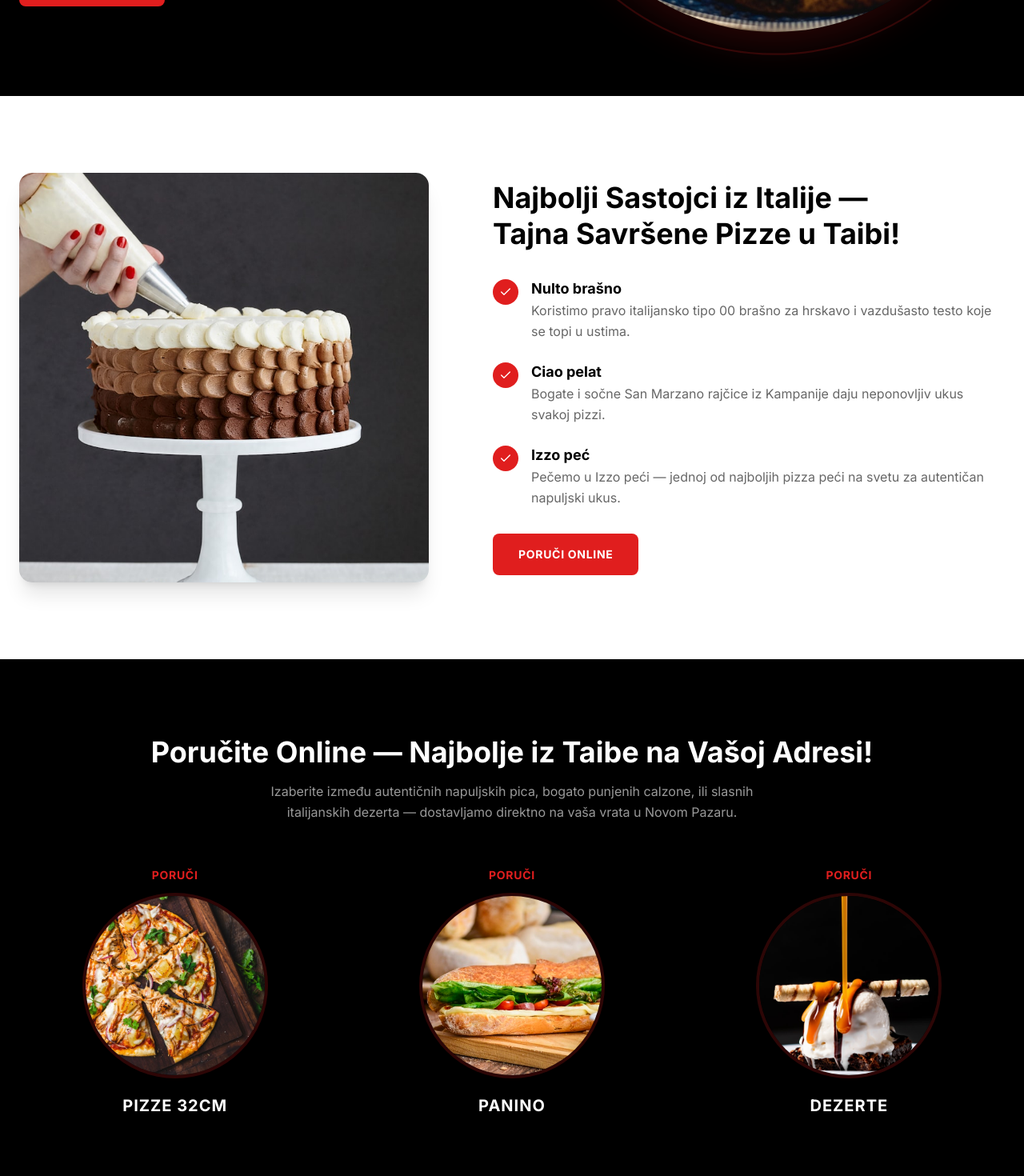
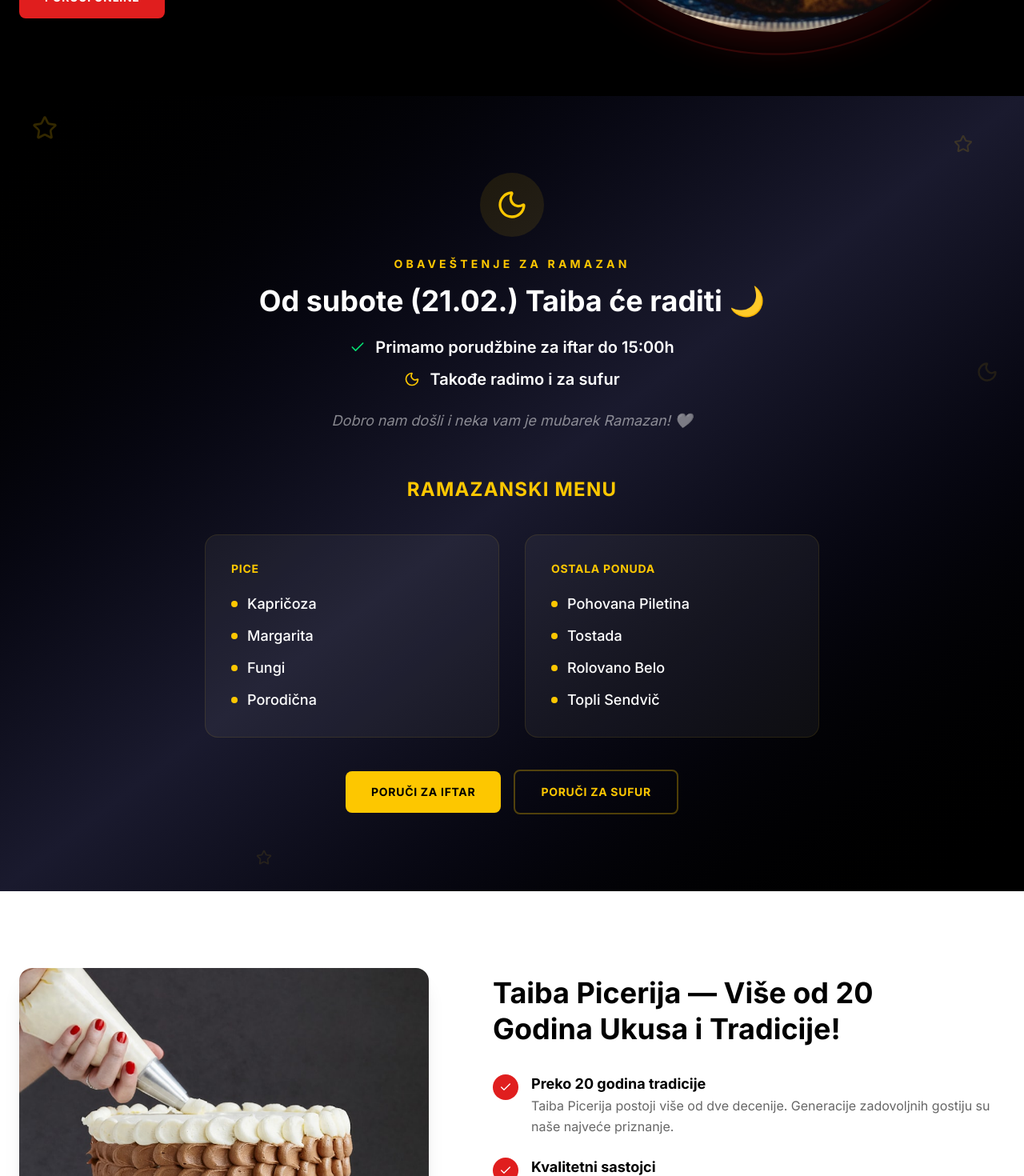
Before and after one commit to luckybbbbbb/taiba-picerija, a Next.js app: page / in a window 1280 px wide. Shown: the part 800-2270 px from the top of the page at 80% size. Built offline with nearby package versions, Linux system fonts and the light colour scheme; a web font is replaced by a local one.

Commit message:
Ramazanski baner sa pravim tekstom, menu sa svim ponudama, pojednostavljen header bar

```diff
--- a/app/layout.tsx
+++ b/app/layout.tsx
@@ -14,9 +14,9 @@ const playfair = Playfair_Display({
 })
 
 export const metadata: Metadata = {
-  title: 'Taiba Café & Restaurant | Dostava Prave Napuljske Pizze - Novi Pazar',
+  title: 'Taiba Café & Restaurant | Picerija Novi Pazar — Preko 20 Godina Tradicije',
   description:
-    'Naručite autentičnu napuljsku pizzu online. Besplatna dostava u Novom Pazaru. Taiba Café & Restaurant - najbolji italijanski sastojci, prava napuljska tradicija.',
+    'Poručite pizzu online. Besplatna dostava u Novom Pazaru. Taiba Picerija — preko 20 godina tradicije. Pice, pohovana piletina, tostade, topli sendviči i ramazanski menu.',
 }
 
 export const viewport: Viewport = {
--- a/app/page.tsx
+++ b/app/page.tsx
@@ -1,5 +1,6 @@
 import { Navbar } from "@/components/navbar"
 import { Hero } from "@/components/hero"
+import { RamadanBanner } from "@/components/ramadan-banner"
 import { Ingredients } from "@/components/ingredients"
 import { MenuCategories } from "@/components/menu-categories"
 import { OrderFeatures } from "@/components/order-features"
@@ -11,6 +12,7 @@ export default function Home() {
     <main>
       <Navbar />
       <Hero />
+      <RamadanBanner />
       <Ingredients />
       <MenuCategories />
       <OrderFeatures />
--- a/components/footer.tsx
+++ b/components/footer.tsx
@@ -32,7 +32,7 @@ export function Footer() {
               className="h-16 w-auto"
             />
             <p className="text-taiba-white/50 text-sm leading-relaxed">
-              {"Autentična napuljska pizza u srcu Novog Pazara. Prava italijanska tradicija sa najboljim sastojcima."}
+              {"Taiba Picerija — preko 20 godina u srcu Novog Pazara. Tradicija, kvalitet i ukus koji se pamti."}
             </p>
           </div>
 
--- a/components/hero.tsx
+++ b/components/hero.tsx
@@ -4,10 +4,9 @@ import Image from "next/image"
 import { useEffect, useRef, useState } from "react"
 
 const categories = [
-  { label: "PIZZA", icon: "pizza" },
-  { label: "DEZERTI", icon: "dessert" },
-  { label: "PANINO", icon: "panino" },
-  { label: "VEGE PIZZA", icon: "vege" },
+  { label: "PICE", href: "#menu" },
+  { label: "RAMAZANSKI MENU", href: "#ramazan" },
+  { label: "CELA PONUDA", href: "#menu" },
 ]
 
 export function Hero() {
@@ -35,12 +34,13 @@ export function Hero() {
       <div className="bg-taiba-red py-3 px-4">
         <div className="max-w-7xl mx-auto flex items-center justify-center gap-6 md:gap-12 flex-wrap">
           {categories.map((cat) => (
-            <button
+            <a
               key={cat.label}
+              href={cat.href}
               className="text-taiba-white font-bold text-xs md:text-sm tracking-wider uppercase hover:text-taiba-white/80 transition-colors"
             >
               {cat.label}
-            </button>
+            </a>
           ))}
         </div>
       </div>
@@ -54,16 +54,16 @@ export function Hero() {
           }`}
         >
           <span className="inline-block text-taiba-red font-bold text-sm md:text-base uppercase tracking-[0.2em]">
-            Taiba Picerija
+            Taiba Picerija — Već Preko 20 Godina Sa Vama
           </span>
           <h1 className="text-3xl md:text-4xl lg:text-5xl xl:text-6xl font-bold text-taiba-white leading-tight text-balance">
-            {"Poručite Pravu Napuljsku Pizzu Online"}
+            {"Poručite Vašu Omiljenu Pizzu Online"}
           </h1>
           <p className="text-lg md:text-xl font-bold text-taiba-white">
             {"Taiba BESPLATNO Dostavlja na Vašu Adresu!"}
           </p>
           <p className="text-taiba-white/70 text-base md:text-lg leading-relaxed max-w-lg mx-auto lg:mx-0">
-            {"Uživajte u autentičnoj napuljskoj pici iz udobnosti svog doma! Taiba Café & Restaurant omogućava jednostavno online poručivanje. Dostavljamo svakog dana od 11h do 23h."}
+            {"Uživajte u najboljoj pici iz udobnosti svog doma! Taiba Café & Restaurant — picerija sa tradicijom dužom od 20 godina. Jednostavno poručite online. Dostavljamo svakog dana od 11h do 23h."}
           </p>
           <div>
             <a
@@ -84,7 +84,7 @@ export function Hero() {
           <div className="relative aspect-square rounded-full overflow-hidden shadow-2xl shadow-taiba-red/20">
             <Image
               src="/images/hero-pizza.jpg"
-              alt="Autentična napuljska pizza iz Taibe"
+              alt="Taiba Picerija — Najbolja pizza u Novom Pazaru"
               fill
               className="object-cover"
               priority
--- a/components/ingredients.tsx
+++ b/components/ingredients.tsx
@@ -6,19 +6,19 @@ import { Check } from "lucide-react"
 
 const ingredientPoints = [
   {
-    title: "Nulto brašno",
+    title: "Preko 20 godina tradicije",
     description:
-      "Koristimo pravo italijansko tipo 00 brašno za hrskavo i vazdušasto testo koje se topi u ustima.",
+      "Taiba Picerija postoji više od dve decenije. Generacije zadovoljnih gostiju su naše najveće priznanje.",
   },
   {
-    title: "Ciao pelat",
+    title: "Kvalitetni sastojci",
     description:
-      "Bogate i sočne San Marzano rajčice iz Kampanije daju neponovljiv ukus svakoj pizzi.",
+      "Koristimo samo najkvalitetnije sastojke — svež pelat, pravi sir i testo koje pravimo svaki dan.",
   },
   {
-    title: "Izzo peć",
+    title: "Besplatna dostava",
     description:
-      "Pečemo u Izzo peći — jednoj od najboljih pizza peći na svetu za autentičan napuljski ukus.",
+      "Dostavljamo besplatno na teritoriji celog Novog Pazara — svaki dan od 11h do 23h.",
   },
 ]
 
@@ -52,7 +52,7 @@ export function Ingredients() {
           <div className="relative aspect-square rounded-2xl overflow-hidden shadow-xl">
             <Image
               src="/images/ingredients-pizza.jpg"
-              alt="Italijanski sastojci za pravu napuljsku pizzu"
+              alt="Taiba Picerija — Preko 20 godina sa vama"
               fill
               className="object-cover"
               sizes="(max-width: 768px) 100vw, 50vw"
@@ -67,7 +67,7 @@ export function Ingredients() {
           }`}
         >
           <h2 className="text-2xl md:text-3xl lg:text-4xl font-bold text-taiba-black leading-tight text-balance">
-            {"Najbolji Sastojci iz Italije — Tajna Savršene Pizze u Taibi!"}
+            {"Taiba Picerija — Više od 20 Godina Ukusa i Tradicije!"}
           </h2>
 
           <div className="space-y-6">
--- a/components/menu-categories.tsx
+++ b/components/menu-categories.tsx
@@ -1,23 +1,28 @@
 "use client"
 
-import Image from "next/image"
 import { useEffect, useRef, useState } from "react"
+import { Pizza, Drumstick, Sandwich, UtensilsCrossed } from "lucide-react"
 
-const categories = [
+const menuSections = [
   {
-    name: "Pizze 32CM",
-    image: "/images/category-pizza.jpg",
-    label: "PORUČI",
+    name: "Pice",
+    icon: Pizza,
+    items: ["Kapričoza", "Margarita", "Fungi", "Porodična"],
   },
   {
-    name: "Panino",
-    image: "/images/category-panino.jpg",
-    label: "PORUČI",
+    name: "Pohovana Piletina",
+    icon: Drumstick,
+    items: ["Pohovana piletina — hrskava i sočna, služi se sa prilogom"],
   },
   {
-    name: "Dezerte",
-    image: "/images/category-dessert.jpg",
-    label: "PORUČI",
+    name: "Sendviči & Tostade",
+    icon: Sandwich,
+    items: ["Topli Sendvič", "Tostada"],
+  },
+  {
+    name: "Rolovano Belo",
+    icon: UtensilsCrossed,
+    items: ["Rolovano Belo — sa domaćim filom"],
   },
 ]
 
@@ -50,48 +55,49 @@ export function MenuCategories() {
           }`}
         >
           <h2 className="text-2xl md:text-3xl lg:text-4xl font-bold text-taiba-white mb-4 text-balance">
-            {"Poručite Online — Najbolje iz Taibe na Vašoj Adresi!"}
+            {"Naša Ponuda"}
           </h2>
           <p className="text-taiba-white/60 max-w-2xl mx-auto leading-relaxed">
-            {"Izaberite između autentičnih napuljskih pica, bogato punjenih calzone, ili slasnih italijanskih dezerta — dostavljamo direktno na vaša vrata u Novom Pazaru."}
+            {"Izaberite između naših ukusnih pica, pohovane piletine, tostada, toplih sendviča i rolovaog belog — dostavljamo direktno na vaša vrata u Novom Pazaru."}
           </p>
         </div>
 
-        {/* Category cards */}
-        <div className="grid grid-cols-1 md:grid-cols-3 gap-8">
-          {categories.map((cat, i) => (
-            <a
-              key={cat.name}
-              href="#menu"
-              className={`group flex flex-col items-center text-center transition-all duration-700 ${
+        {/* Menu grid */}
+        <div className="grid grid-cols-1 sm:grid-cols-2 lg:grid-cols-4 gap-6">
+          {menuSections.map((section, i) => {
+            const Icon = section.icon
+            return (
+              <div
+                key={section.name}
+                className={`bg-taiba-white/5 border border-taiba-white/10 rounded-2xl p-6 md:p-8 hover:border-taiba-red/40 transition-all duration-700 ${
                   visible
                     ? "opacity-100 translate-y-0"
                     : "opacity-0 translate-y-8"
                 }`}
-              style={{ transitionDelay: visible ? `${i * 150}ms` : "0ms" }}
+                style={{ transitionDelay: visible ? `${i * 120}ms` : "0ms" }}
               >
-              {/* Label */}
-              <span className="text-taiba-red font-bold text-sm uppercase tracking-wider mb-4">
-                {cat.label}
-              </span>
-
-              {/* Circular image */}
-              <div className="relative w-48 h-48 md:w-56 md:h-56 rounded-full overflow-hidden mb-6 ring-4 ring-taiba-red/20 group-hover:ring-taiba-red/50 group-hover:scale-105 transition-all duration-300">
-                <Image
-                  src={cat.image}
-                  alt={cat.name}
-                  fill
-                  className="object-cover"
-                  sizes="224px"
-                />
+                {/* Icon */}
+                <div className="w-14 h-14 rounded-full bg-taiba-red/10 flex items-center justify-center mb-5">
+                  <Icon className="w-7 h-7 text-taiba-red" />
                 </div>
 
                 {/* Name */}
-              <h3 className="text-taiba-white font-bold text-xl uppercase tracking-wider group-hover:text-taiba-red transition-colors">
-                {cat.name}
+                <h3 className="text-taiba-white font-bold text-lg uppercase tracking-wider mb-4">
+                  {section.name}
                 </h3>
-            </a>
+
+                {/* Items */}
+                <ul className="space-y-2">
+                  {section.items.map((item) => (
+                    <li key={item} className="flex items-center gap-2">
+                      <div className="w-1.5 h-1.5 rounded-full bg-taiba-red flex-shrink-0" />
+                      <span className="text-taiba-white/60 text-sm">{item}</span>
+                    </li>
                   ))}
+                </ul>
+              </div>
+            )
+          })}
         </div>
       </div>
     </section>
--- a/components/pizza-carousel.tsx
+++ b/components/pizza-carousel.tsx
@@ -6,40 +6,28 @@ import { ChevronLeft, ChevronRight, Heart } from "lucide-react"
 
 const pizzas = [
   {
-    name: "MARGHERITA",
+    name: "MARGARITA",
     image: "/images/pizza-margherita.jpg",
-    price: "650",
-    ingredients: "Pelat, mozzarella fior di latte, svježi bosiljak, maslinovo ulje",
+    price: "",
+    ingredients: "Pelat, mozzarella, bosiljak, maslinovo ulje",
   },
   {
-    name: "PROSCIUTTO E FUNGHI",
-    image: "/images/pizza-prosciutto.jpg",
-    price: "850",
-    ingredients: "Pelat, mozzarella, pršuta cotto, šampinjoni, maslinovo ulje",
+    name: "KAPRIČOZA",
+    image: "/images/pizza-capricciosa.jpg",
+    price: "",
+    ingredients: "Pelat, mozzarella, šunka, šampinjoni, masline",
   },
   {
-    name: "QUATTRO FORMAGGI",
-    image: "/images/pizza-quattro.jpg",
-    price: "900",
-    ingredients: "Mozzarella, gorgonzola, parmezan, fontina, maslinovo ulje",
+    name: "FUNGI",
+    image: "/images/pizza-prosciutto.jpg",
+    price: "",
+    ingredients: "Pelat, mozzarella, šampinjoni, maslinovo ulje",
   },
   {
-    name: "DIAVOLA",
-    image: "/images/pizza-diavola.jpg",
-    price: "800",
-    ingredients: "Pelat, mozzarella, ljuti salami, čili pahuljice, maslinovo ulje",
-  },
-  {
-    name: "CAPRICCIOSA",
-    image: "/images/pizza-capricciosa.jpg",
-    price: "900",
-    ingredients: "Pelat, mozzarella, pršuta, šampinjoni, artičoka, masline",
-  },
-  {
-    name: "BUFALO",
-    image: "/images/pizza-bufalo.jpg",
-    price: "950",
-    ingredients: "Pelat, buffalo mozzarella, cherry rajčice, svježi bosiljak",
+    name: "PORODIČNA",
+    image: "/images/pizza-quattro.jpg",
+    price: "",
+    ingredients: "Velika pizza za celu porodicu — pelat, mozzarella, šunka, šampinjoni",
   },
 ]
 
@@ -98,7 +86,7 @@ export function PizzaCarousel() {
           }`}
         >
           <h2 className="text-2xl md:text-3xl lg:text-4xl font-bold text-taiba-white uppercase tracking-wider">
-            {"Odaberite Vašu Pizzu"}
+            {"Naše Pice"}
           </h2>
           <div className="hidden md:flex items-center gap-3">
             <button
@@ -148,9 +136,11 @@ export function PizzaCarousel() {
                   />
                 </div>
                 {/* Price badge */}
-                <div className="absolute top-4 right-4 bg-taiba-red text-taiba-white text-sm font-bold px-3 py-1.5 rounded-full">
-                  {pizza.price} RSD
-                </div>
+                {pizza.price && (
+                  <div className="absolute top-4 right-4 bg-taiba-red text-taiba-white text-sm font-bold px-3 py-1.5 rounded-full">
+                    {pizza.price} RSD
+                  </div>
+                )}
               </div>
 
               {/* Info */}
--- /dev/null
+++ b/components/ramadan-banner.tsx
@@ -0,0 +1,142 @@
+"use client"
+
+import { useEffect, useRef, useState } from "react"
+import { Moon, Star, Check } from "lucide-react"
+
+const menuItems = [
+  {
+    category: "Pice",
+    items: ["Kapričoza", "Margarita", "Fungi", "Porodična"],
+  },
+  {
+    category: "Ostala Ponuda",
+    items: ["Pohovana Piletina", "Tostada", "Rolovano Belo", "Topli Sendvič"],
+  },
+]
+
+export function RamadanBanner() {
+  const sectionRef = useRef<HTMLElement>(null)
+  const [visible, setVisible] = useState(false)
+
+  useEffect(() => {
+    const observer = new IntersectionObserver(
+      ([entry]) => {
+        if (entry.isIntersecting) setVisible(true)
+      },
+      { threshold: 0.15 }
+    )
+    if (sectionRef.current) observer.observe(sectionRef.current)
+    return () => observer.disconnect()
+  }, [])
+
+  return (
+    <section
+      id="ramazan"
+      ref={sectionRef}
+      className="relative bg-gradient-to-br from-taiba-black via-[#1a1a2e] to-taiba-black py-16 md:py-24 overflow-hidden"
+    >
+      {/* Decorative stars */}
+      <div className="absolute top-6 left-10 text-yellow-400/20">
+        <Star className="w-8 h-8" />
+      </div>
+      <div className="absolute top-12 right-16 text-yellow-400/15">
+        <Star className="w-6 h-6" />
+      </div>
+      <div className="absolute bottom-8 left-1/4 text-yellow-400/10">
+        <Star className="w-5 h-5" />
+      </div>
+      <div className="absolute top-1/3 right-8 text-yellow-400/10">
+        <Moon className="w-7 h-7" />
+      </div>
+
+      <div className="max-w-5xl mx-auto px-6">
+        {/* Announcement section */}
+        <div
+          className={`text-center mb-14 transition-all duration-700 ${
+            visible ? "opacity-100 translate-y-0" : "opacity-0 translate-y-8"
+          }`}
+        >
+          {/* Moon icon */}
+          <div className="flex justify-center mb-6">
+            <div className="w-20 h-20 rounded-full bg-yellow-400/10 flex items-center justify-center">
+              <Moon className="w-10 h-10 text-yellow-400" />
+            </div>
+          </div>
+
+          <p className="text-yellow-400 font-bold text-sm uppercase tracking-[0.3em] mb-4">
+            Obaveštenje za Ramazan
+          </p>
+
+          <h2 className="text-2xl md:text-3xl lg:text-4xl font-bold text-taiba-white mb-6 text-balance">
+            {"Od subote (21.02.) Taiba će raditi 🌙"}
+          </h2>
+
+          <div className="space-y-3 mb-6 max-w-lg mx-auto">
+            <p className="text-taiba-white text-lg md:text-xl font-semibold flex items-center justify-center gap-3">
+              <Check className="w-5 h-5 text-green-400 flex-shrink-0" />
+              {"Primamo porudžbine za iftar do 15:00h"}
+            </p>
+            <p className="text-taiba-white text-lg md:text-xl font-semibold flex items-center justify-center gap-3">
+              <Moon className="w-5 h-5 text-yellow-400 flex-shrink-0" />
+              {"Takođe radimo i za sufur"}
+            </p>
+          </div>
+
+          <p className="text-taiba-white/50 text-base md:text-lg italic">
+            {"Dobro nam došli i neka vam je mubarek Ramazan! 🤍"}
+          </p>
+        </div>
+
+        {/* Ramazanski Menu */}
+        <div
+          className={`transition-all duration-700 delay-200 ${
+            visible ? "opacity-100 translate-y-0" : "opacity-0 translate-y-8"
+          }`}
+        >
+          <h3 className="text-center text-xl md:text-2xl font-bold text-yellow-400 uppercase tracking-wider mb-10">
+            Ramazanski Menu
+          </h3>
+
+          <div className="grid grid-cols-1 md:grid-cols-2 gap-8 max-w-3xl mx-auto">
+            {menuItems.map((group) => (
+              <div
+                key={group.category}
+                className="bg-taiba-white/5 border border-yellow-400/10 rounded-2xl p-6 md:p-8"
+              >
+                <h4 className="text-yellow-400 font-bold text-sm uppercase tracking-wider mb-5">
+                  {group.category}
+                </h4>
+                <ul className="space-y-3">
+                  {group.items.map((item) => (
+                    <li key={item} className="flex items-center gap-3">
+                      <div className="w-2 h-2 rounded-full bg-yellow-400 flex-shrink-0" />
+                      <span className="text-taiba-white text-base md:text-lg font-medium">
+                        {item}
+                      </span>
+                    </li>
+                  ))}
+                </ul>
+              </div>
+            ))}
+          </div>
+
+          {/* CTA */}
+          <div className="flex flex-col sm:flex-row items-center justify-center gap-4 mt-10">
+            <a
+              href="tel:+381636686820"
+              className="inline-block bg-yellow-400 text-taiba-black px-8 py-4 rounded-lg font-bold text-sm uppercase tracking-wider hover:bg-yellow-300 transition-colors"
+            >
+              Poruči za Iftar
+            </a>
+            <a
+              href="tel:+381636686820"
+              className="inline-block border-2 border-yellow-400/30 text-yellow-400 px-8 py-4 rounded-lg font-bold text-sm uppercase tracking-wider hover:border-yellow-400 hover:bg-yellow-400/10 transition-colors"
+            >
+              Poruči za Sufur
+            </a>
+          </div>
+        </div>
+      </div>
+    </section>
+  )
+}
```
Lines whose indentation alone changed are shown as unchanged.
